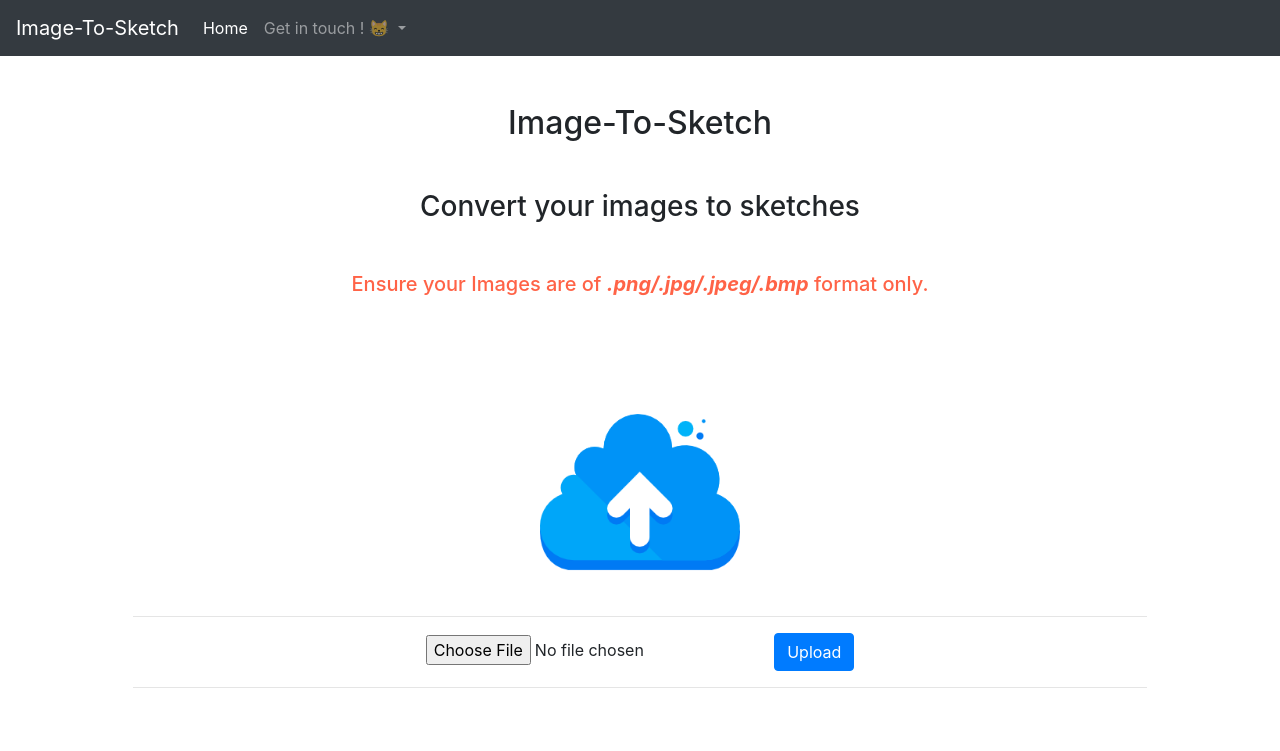
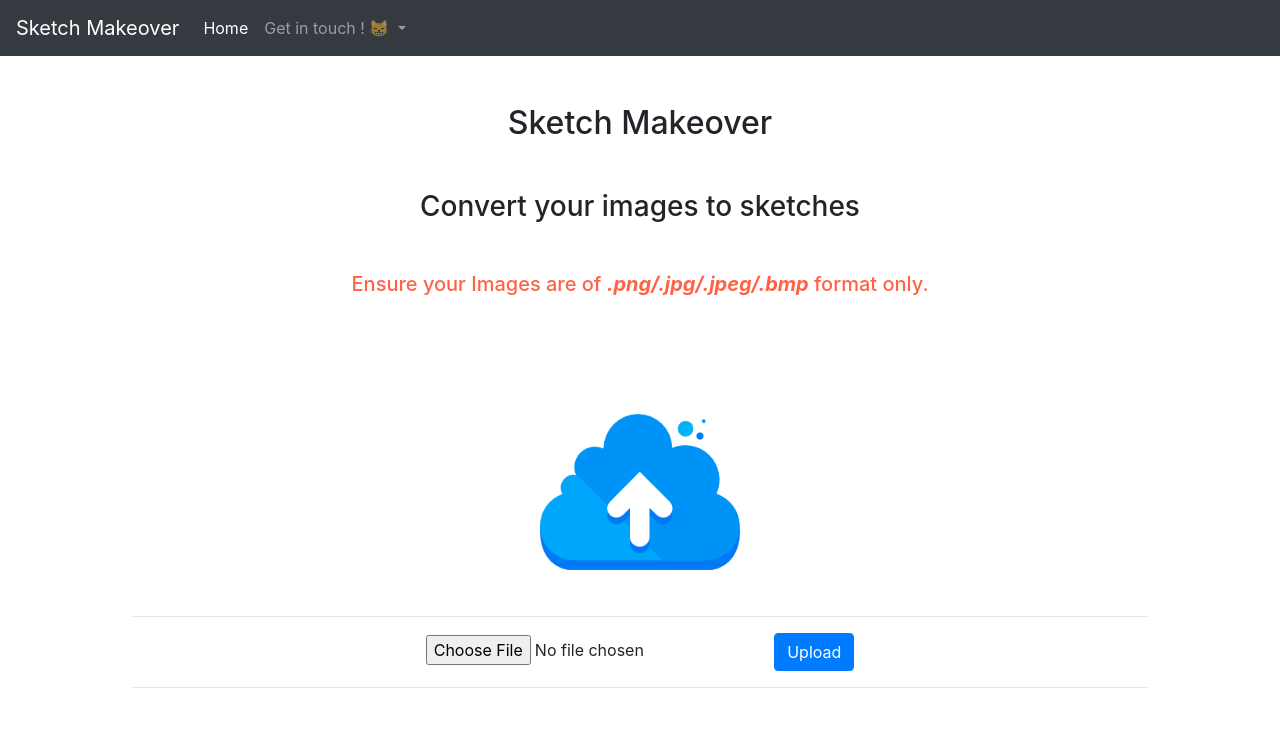
Before and after one commit to Kshitij3003/DevOps-Project, a Flask app: page / in a window 1280 px wide. Shown: the top 751 px of the page. Run offline with Flask 2, Linux system fonts and the light colour scheme; some libraries are stand-ins or nearby versions.

Commit message:
Updated to Sketch Makeover

```diff
--- a/templates/index.html
+++ b/templates/index.html
@@ -8,7 +8,7 @@
     <!-- Bootstrap CSS -->
     <link rel="stylesheet" href="https://stackpath.bootstrapcdn.com/bootstrap/4.4.1/css/bootstrap.min.css" integrity="sha384-Vkoo8x4CGsO3+Hhxv8T/Q5PaXtkKtu6ug5TOeNV6gBiFeWPGFN9MuhOf23Q9Ifjh" crossorigin="anonymous">
 
-    <title>Image-To-Sketch</title>
+    <title>Sketch Makeover</title>
   </head>
   <body>
     <!-- Optional JavaScript -->
@@ -17,7 +17,7 @@
     <script src="https://cdn.jsdelivr.net/npm/popper.js@1.16.0/dist/umd/popper.min.js" integrity="sha384-Q6E9RHvbIyZFJoft+2mJbHaEWldlvI9IOYy5n3zV9zzTtmI3UksdQRVvoxMfooAo" crossorigin="anonymous"></script>
     <script src="https://stackpath.bootstrapcdn.com/bootstrap/4.4.1/js/bootstrap.min.js" integrity="sha384-wfSDF2E50Y2D1uUdj0O3uMBJnjuUD4Ih7YwaYd1iqfktj0Uod8GCExl3Og8ifwB6" crossorigin="anonymous"></script>
     <nav class="navbar navbar-expand-lg navbar-dark bg-dark">
-      <a class="navbar-brand" href="#">Image-To-Sketch</a>
+      <a class="navbar-brand" href="#">Sketch Makeover</a>
       <button class="navbar-toggler" type="button" data-toggle="collapse" data-target="#navbarSupportedContent" aria-controls="navbarSupportedContent" aria-expanded="false" aria-label="Toggle navigation">
         <span class="navbar-toggler-icon"></span>
       </button>
@@ -40,7 +40,7 @@
   </div>
 </nav>
   <div class="container">
-    <h2 class="text-center mt-5"> Image-To-Sketch </h2>
+    <h2 class="text-center mt-5"> Sketch Makeover </h2>
     <form method = post enctype=multipart/form-data>
      <h3 class="text-center mt-5">Convert your images to sketches</h3>
      <h5 class="text-center mt-5" style="color:Tomato;"> Ensure your Images are of <i><b>.png/.jpg/.jpeg/.bmp</b></i> format only. </h5>
```
